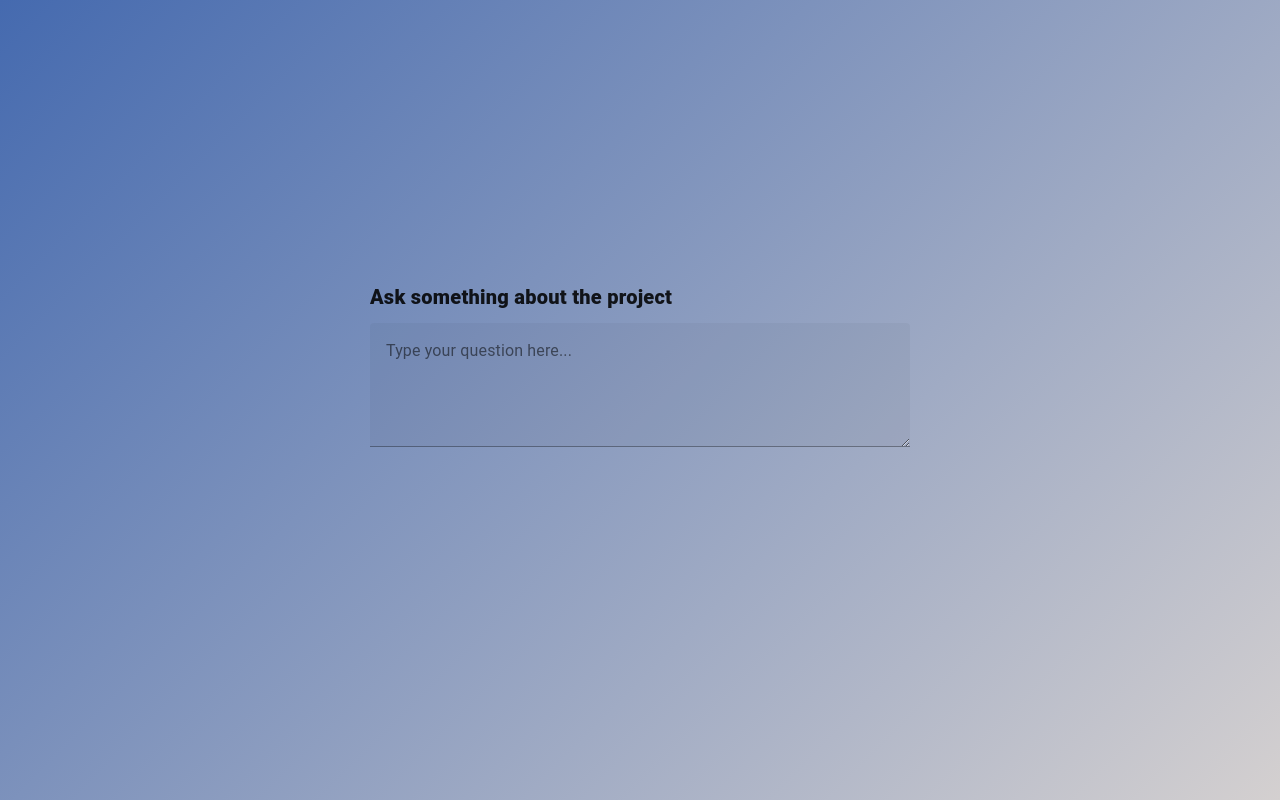
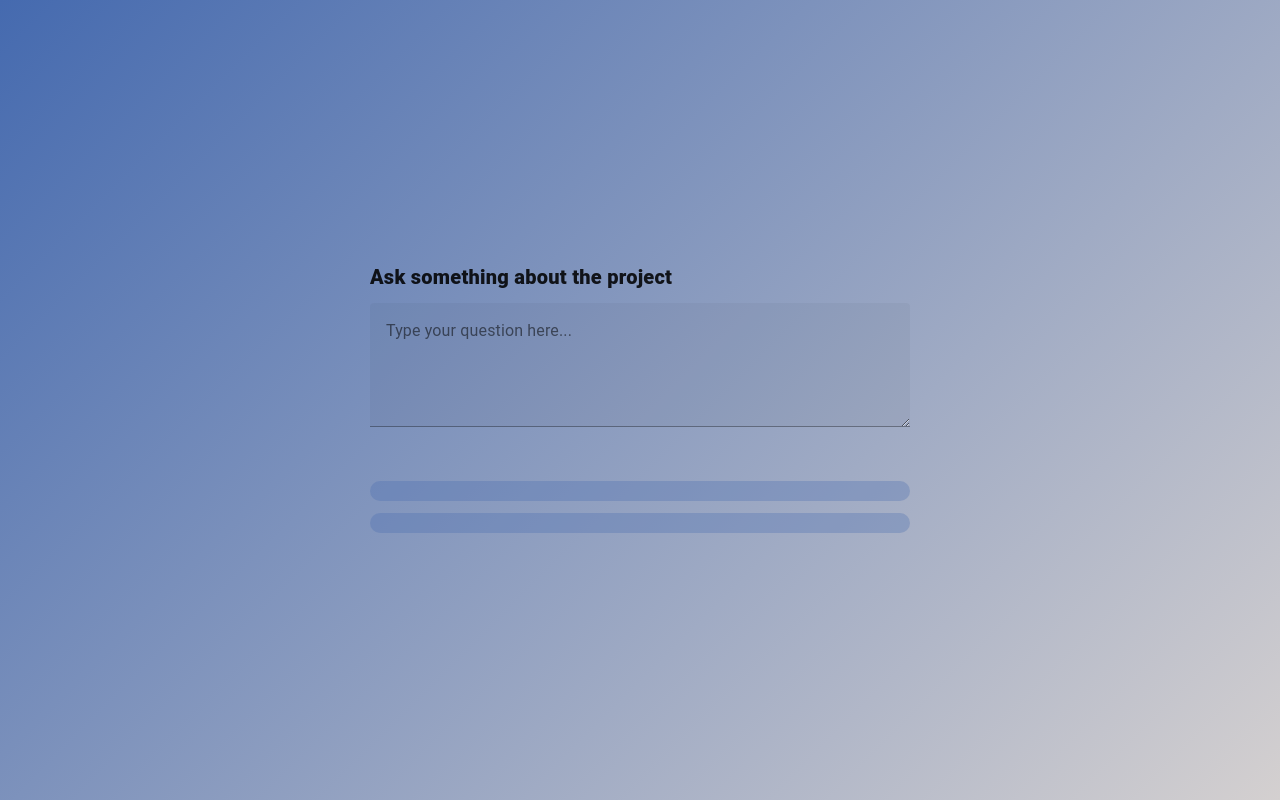
Before and after one commit to ahmsay/Solidvessel-AI, a Vue app in the folder client/: page / in a window 1280 px wide. Built offline with nearby package versions, Linux system fonts and the light colour scheme.

Commit message:
custom chip

```diff
--- a/client/src/App.vue
+++ b/client/src/App.vue
@@ -56,8 +56,12 @@ function clearForNextConversation() {
                 <v-textarea v-model="question" label="Type your question here..." rows="4" @keyup.enter="ask()"></v-textarea>
               </v-card-text>
               <v-card-text>
-                <p class="text-end">{{ previousQuestion }}</p>
-                <p class="text-start mt-3">{{ answer }}</p>
+                <div class="text-end custom-chip">
+                  <p>{{ previousQuestion }}</p>
+                </div>
+                <div class="text-start mt-3 custom-chip">
+                  <p>{{ answer }}</p>
+                </div>
               </v-card-text>
             </v-card>
           </v-col>
@@ -77,4 +81,9 @@ header {
   margin: 0;
   padding: 0;
 }
+.custom-chip {
+  padding: 10px;
+  border-radius: 10px;
+  background-color: rgba(69, 106, 175, 0.3)
+}
 </style>
```
